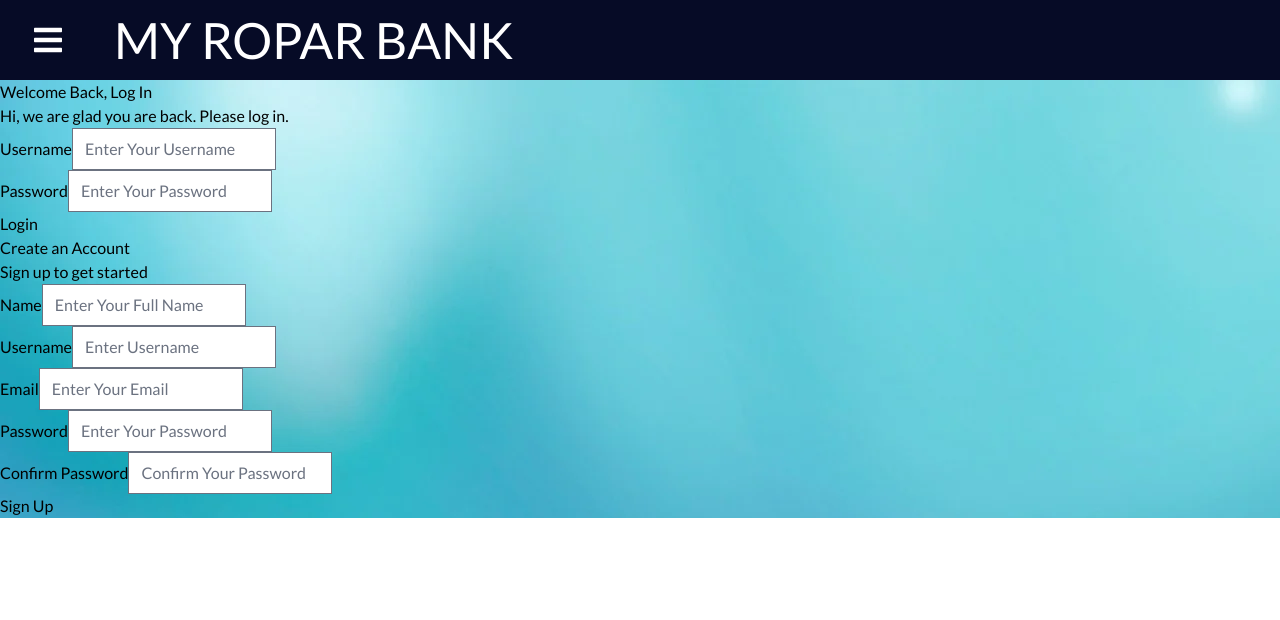
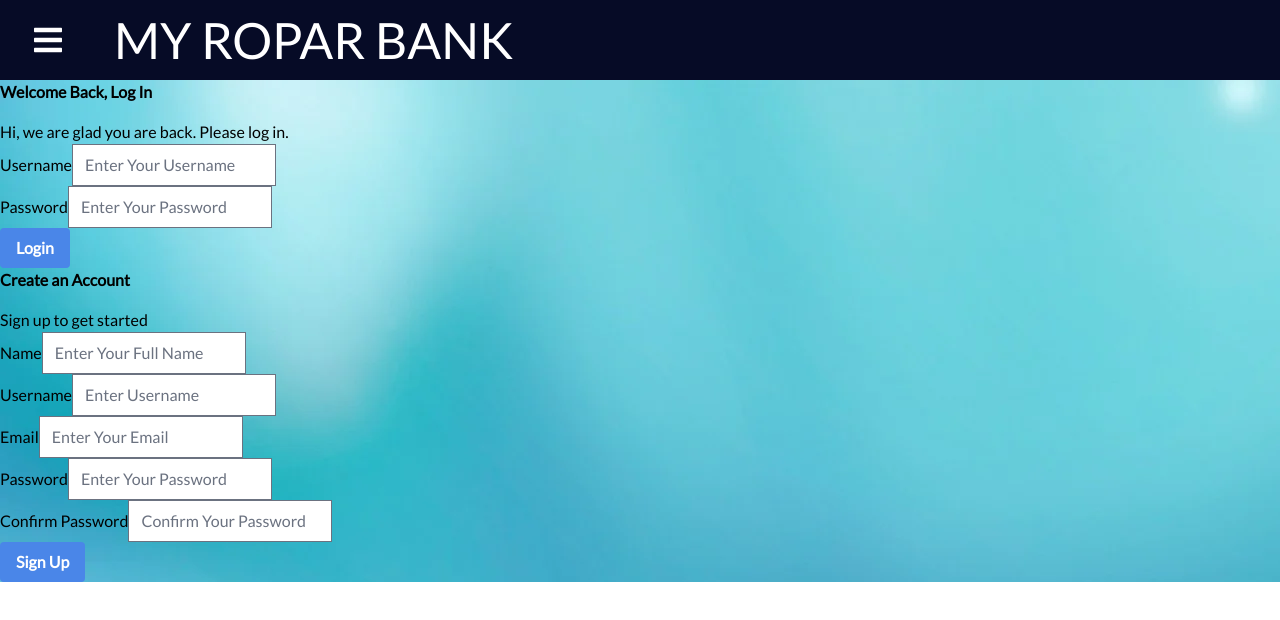
Before and after one commit to Ayush-707/SE-Major-Project, a React (Create React App) app in the folder client/: page / in a window 1280 px wide. Shown: the top 620 px of the page. Built offline with nearby package versions, Linux system fonts and the light colour scheme.

Commit message:
Update index.css

```diff
--- a/client/src/index.css
+++ b/client/src/index.css
@@ -1,3 +1,43 @@
 @tailwind base;
 @tailwind components;
 @tailwind utilities;
+
+/* Basic styles */
+body {
+  margin: 0;
+  padding: 0;
+  font-family: 'Helvetica Neue', sans-serif;
+}
+
+h1,
+h2 {
+  font-weight: 600;
+  margin-bottom: 1rem;
+}
+
+button {
+  background-color: #4a86e8;
+  color: #fff;
+  border-radius: 0.25rem;
+  padding: 0.5rem 1rem;
+  font-size: 1rem;
+  font-weight: 600;
+  cursor: pointer;
+  transition: all 0.2s ease;
+}
+
+button:hover {
+  background-color: #2563eb;
+}
+
+input[type='number'] {
+  padding: 0.5rem 0.75rem;
+  border-radius: 0.25rem;
+  border: 1px solid #d2d6dc;
+  transition: all 0.2s ease;
+}
+
+input[type='number']:hover,
+input[type='number']:focus {
+  border-color: #2563eb;
+}
```
